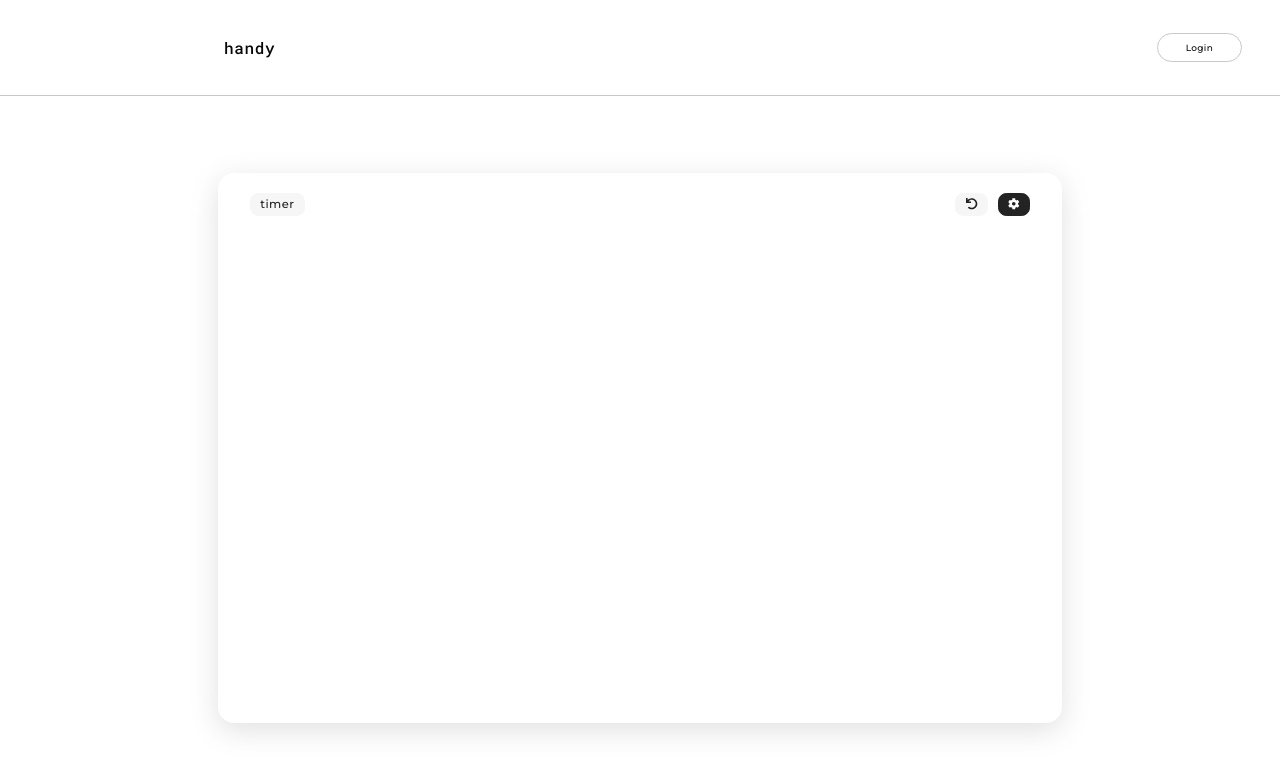
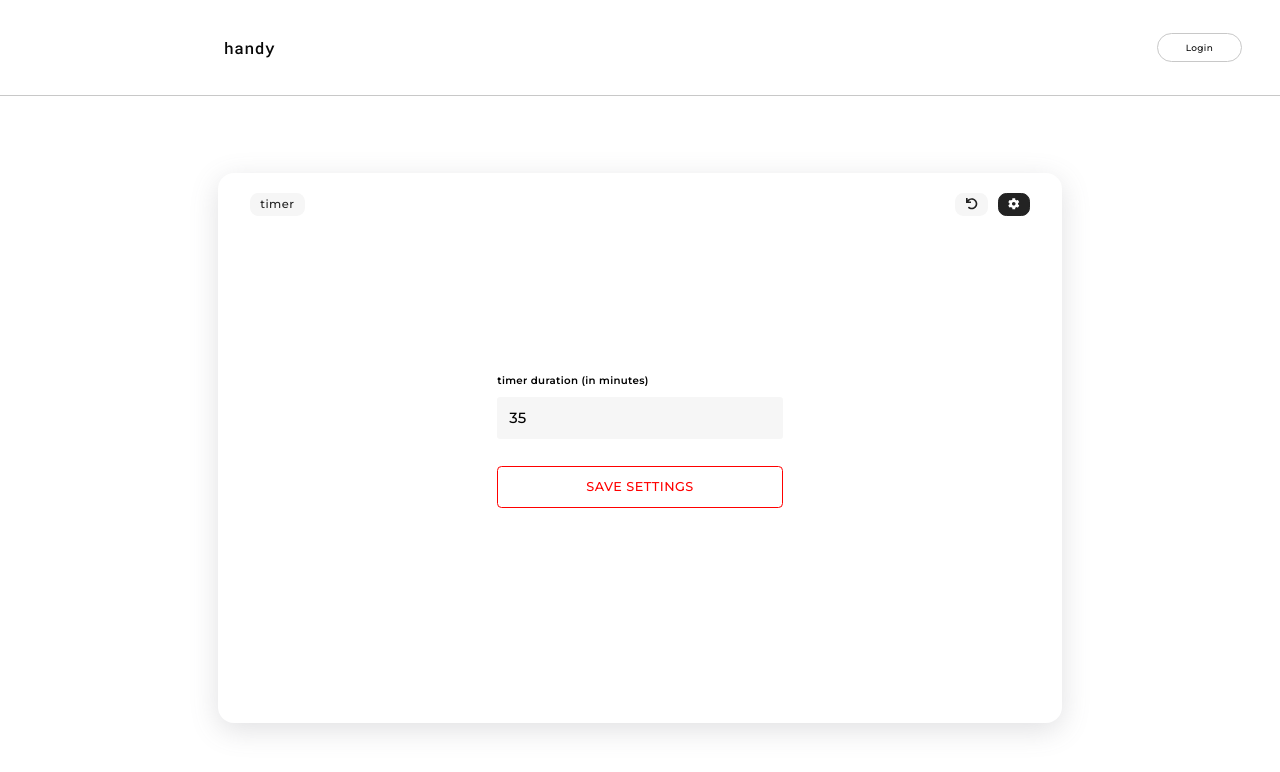
Before and after one commit to rabbykhairul/handy-front-end, a React (Create React App) app: page /util-services/timer in a window 1280 px wide. Both pictures are taken after a click on the button 1014 px from the left and 204 px from the top of the page. Shown: the top 772 px of the page. Built offline with nearby package versions, Linux system fonts and the light colour scheme.

Commit message:
create TimerSettings component for timer utility service

```diff
--- a/src/components/utilServices/timer/TimerSection.jsx
+++ b/src/components/utilServices/timer/TimerSection.jsx
@@ -4,6 +4,7 @@ import TimerClock from "./TimerClock";
 import { FontAwesomeIcon } from "@fortawesome/react-fontawesome";
 import { faUndo, faCog } from "@fortawesome/free-solid-svg-icons";
 import "./TimerSection.css";
+import TimerSettings from "./TimerSettings";
 
 const TimerSection = () => {
   const timerButtons = [{ label: "Timer", value: "timer" }];
@@ -34,6 +35,10 @@ const TimerSection = () => {
 
   const toggleRunningStatus = () => {
     setRunningStatus(!runningStatus);
+  };
+
+  const updateTimerDuration = (milliSeconds) => {
+    setTimerDurationInMsec(milliSeconds);
   };
 
   // generic methods
@@ -72,11 +77,23 @@ const TimerSection = () => {
     );
   };
 
+  const renderTimerSettings = () => {
+    if (selectedButton.value === "settings")
+      return (
+        <TimerSettings
+          timerDurationInMsec={timerDurationInMsec}
+          onEdit={updateTimerDuration}
+        />
+      );
+    return null;
+  };
+
   return (
     <div className="service-section timer-section">
       <div className="card-style-content-area">
         {renderTimerNavBar()}
         {renderTimerClock()}
+        {renderTimerSettings()}
       </div>
     </div>
   );
--- /dev/null
+++ b/src/components/utilServices/timer/TimerSettings.css
@@ -0,0 +1,10 @@
+.timer-settings {
+  width: 100%;
+  height: 85%;
+  display: flex;
+  flex-direction: column;
+  align-items: center;
+  justify-content: center;
+  padding: 0vw 21.85vw;
+  padding-bottom: 4.35vw;
+}
--- /dev/null
+++ b/src/components/utilServices/timer/TimerSettings.jsx
@@ -0,0 +1,42 @@
+import React, { useState } from "react";
+import Input from "../../commons/Input";
+import FormButton from "../../commons/FormButton";
+import "./TimerSettings.css";
+
+const TimerSettings = (props) => {
+  const { timerDurationInMsec, onEdit } = props;
+  const mSecsPerMinute = 60000;
+  const DEFAULT_DURATION = 35;
+  const [timerDurationInMinutes, setTimerDurationInMinutes] = useState(
+    timerDurationInMsec / mSecsPerMinute
+  );
+
+  const updateInputField = (e) => {
+    setTimerDurationInMinutes(e.currentTarget.value);
+  };
+
+  const handleSettingsFormSubmission = (e) => {
+    e.preventDefault();
+
+    const newTimerDurationInMinutes =
+      timerDurationInMinutes || DEFAULT_DURATION;
+
+    onEdit(newTimerDurationInMinutes * mSecsPerMinute);
+  };
+
+  return (
+    <form className="timer-settings" onSubmit={handleSettingsFormSubmission}>
+      <Input
+        type="number"
+        label="Timer duration (in minutes)"
+        name={"timerDurationInMinutes"}
+        value={timerDurationInMinutes}
+        placeholder={DEFAULT_DURATION}
+        onChange={updateInputField}
+      />
+      <FormButton label={"save settings"} />
+    </form>
+  );
+};
+
+export default TimerSettings;
```
